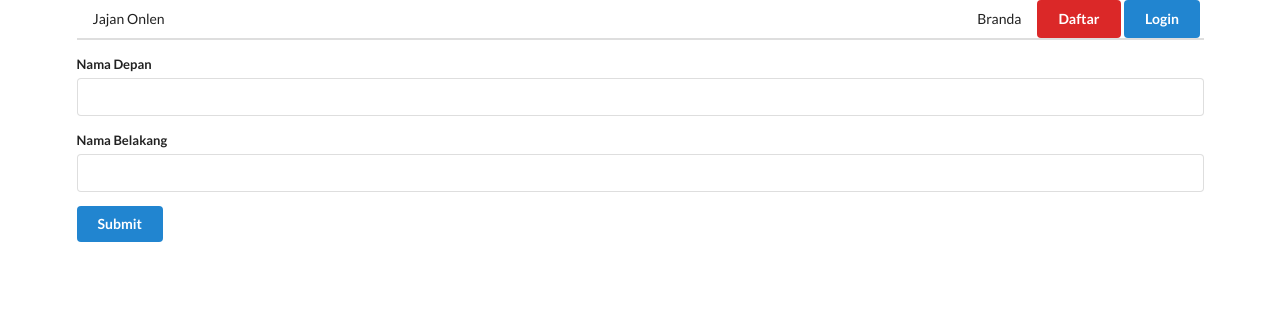
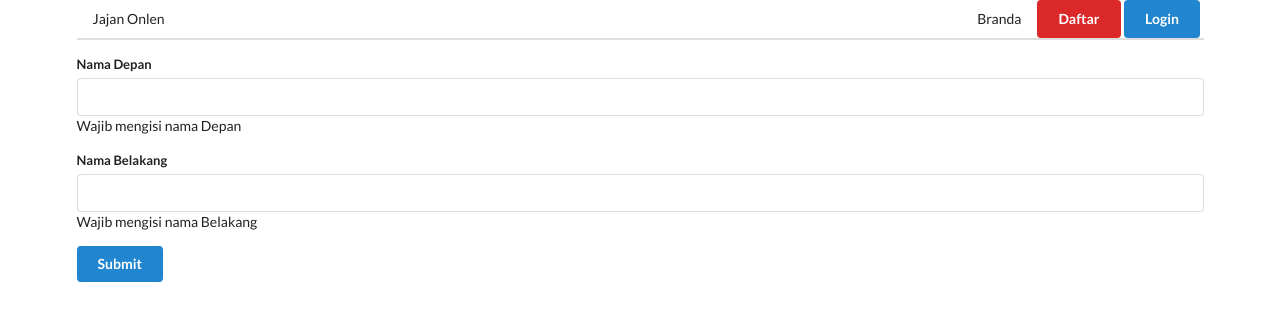
Before and after one commit to fahmi-arff/Jajan-comerce, a React (Create React App) app in the folder client/: page /profile/create in a window 1280 px wide. Shown: the top 320 px of the page. Built offline with nearby package versions, Linux system fonts and the light colour scheme.

Commit message:
validating form input

```diff
--- a/client/src/components/profileOnlen/CreateProfile.js
+++ b/client/src/components/profileOnlen/CreateProfile.js
@@ -2,11 +2,12 @@ import React from 'react';
 import { Field, reduxForm } from 'redux-form'
 
 class CreateProfile extends React.Component {
-  renderInput({ input, label }){
+  renderInput({ input, label, meta }){
     return (
       <div className="field">
         <label>{label}</label>
         <input {...input} />
+        <div>{meta.error}</div>
       </div>
     )
   }
@@ -21,14 +22,29 @@ class CreateProfile extends React.Component {
         onSubmit={this.props.handleSubmit(this.onSubmit)}
         className="ui form"
       >
-        <Field name="Nama Depan" component={this.renderInput} label="Nama Depan" />
-        <Field name="Nama Belakang" component={this.renderInput} label="Nama Belakang" />
+        <Field name="namaDepan" component={this.renderInput} label="Nama Depan" />
+        <Field name="namaBelakang" component={this.renderInput} label="Nama Belakang" />
         <button className="ui button primary">Submit</button>
       </form>
     )
   }
 }
 
+const validate = formValues => {
+  const errors = {};
+
+  if (!formValues.namaDepan) {
+    errors.namaDepan = 'Wajib mengisi nama Depan';
+  }
+
+  if (!formValues.namaBelakang) {
+    errors.namaBelakang = 'Wajib mengisi nama Belakang';
+  }
+
+  return errors;
+}
+
 export default reduxForm ({
-  form: 'createProfile'
+  form: 'createProfile',
+  validate
 })(CreateProfile);
```
